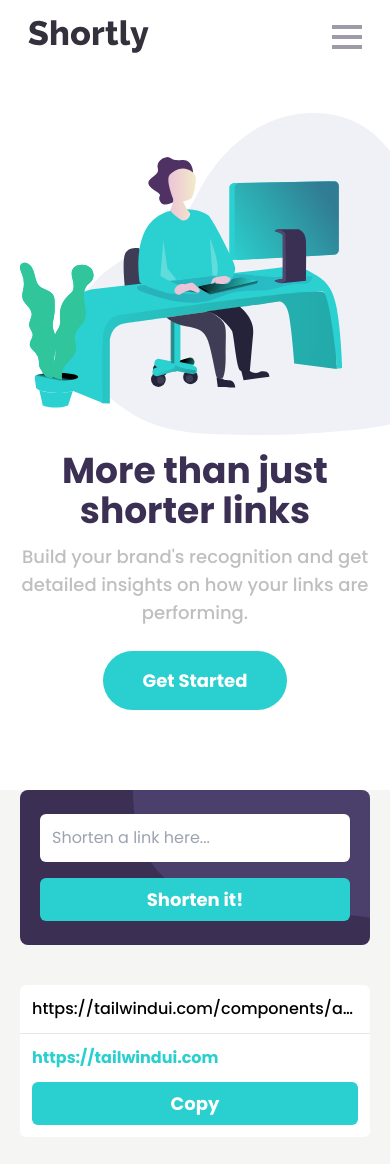
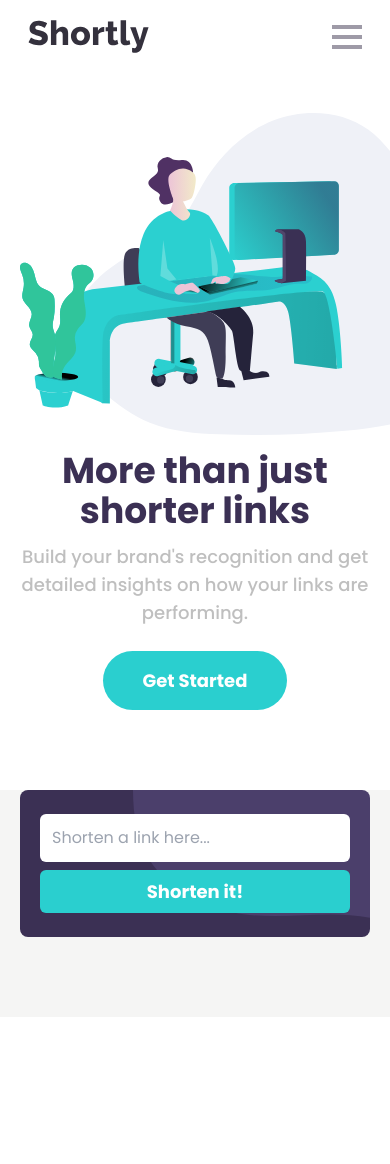
Before and after one commit to Kaspi-Chan/url-shortening-api-master, a React (Vite) app: page / in a window 390 px wide. Shown: the top 1164 px of the page. After the commit the page ends 1017 px from the top, so only its background shows below. Built offline with nearby package versions, Linux system fonts and the light colour scheme.

Commit message:
Implement link shortening via API call

```diff
--- a/src/components/LinkSection.jsx
+++ b/src/components/LinkSection.jsx
@@ -1,20 +1,43 @@
-import React from "react";
-import PrimaryButton from "./PrimaryButton";
+import { useState } from "react";
 import ShortenedLinkCard from "./ShortenedLinkCard";
+import LinkForm from "./linkForm";
 
 const LinkSection = () => {
+  const [url, setUrl] = useState("");
+  const [error, setError] = useState(null);
+  const [urlData, setUrlData] = useState([]);
+
+  const handleSubmit = async (event) => {
+    event.preventDefault();
+    setUrl(url);
+    setError(null);
+
+    if (!url) {
+      setError("Please add a link");
+      return;
+    }
+
+    try {
+      const response = await fetch(`https://tinyurl.com/api-create.php?url=${encodeURIComponent(url)}`);
+      const result = await response.text();
+      setUrlData((prevUrlData) => {
+        return (prevUrlData = [...prevUrlData, { url: url, shortUrl: result }]);
+      });
+      setUrl("");
+    } catch (err) {
+      setError("Failed to shorten URL");
+      console.error("Error:", err);
+    }
+  };
+
   return (
     <section className="container mx-auto md:px-7 2xl:px-20 px-5 bg-stone-100 pb-10">
-      <div className="mt-20 mb-10 px-5 py-6 lg:px-12 lg:py-12 rounded-lg gap-4 flex flex-col lg:flex-row justify-center lg:justify-stretch items-stretch bg-primary-violet bg-shorten-mobile lg:bg-shorten-desktop bg-no-repeat bg-right-top lg:bg-cover">
-        <input type="text" className="w-full rounded-md p-3 focus:outline-primary-cyan" placeholder="Shorten a link here..." />
-        <PrimaryButton size="rectangularBig" text="Shorten it!" />
-      </div>
-      <div>
-        <ShortenedLinkCard
-          defaultLink={"https://tailwindui.com/components/application-ui/forms/input-groups"}
-          shortLink={"https://tailwindui.com"}
-        />
-      </div>
+      <LinkForm url={url} setUrl={setUrl} onSubmit={handleSubmit} error={error} />
+      <ul className="flex flex-col gap-4">
+        {urlData.map((urlInfo, index) => {
+          return <ShortenedLinkCard key={index + url} url={urlInfo.url} shortUrl={urlInfo.shortUrl} />;
+        })}
+      </ul>
     </section>
   );
 };
--- a/src/components/PrimaryButton.jsx
+++ b/src/components/PrimaryButton.jsx
@@ -7,9 +7,10 @@ const buttonStyles = {
   rectangularBig: "py-2 px-8 rounded-md text-base",
 };
 
-const PrimaryButton = ({ size = "roundedSmall", text, onClick }) => {
+const PrimaryButton = ({ size = "roundedSmall", text, onClick, ...props }) => {
   return (
     <button
+      {...props}
       onClick={onClick}
       className={`text-white bg-primary-cyan hover:bg-primary-cyan-light font-bold whitespace-nowrap ${buttonStyles[size]}`}
     >
--- a/src/components/ShortenedLinkCard.jsx
+++ b/src/components/ShortenedLinkCard.jsx
@@ -1,17 +1,17 @@
 import React from "react";
 import PrimaryButton from "./PrimaryButton";
 
-const ShortenedLinkCard = ({ defaultLink, shortLink }) => {
+const ShortenedLinkCard = ({ url, shortUrl }) => {
   const overflowStyle = "whitespace-nowrap text-ellipsis overflow-hidden";
   return (
-    <div className="bg-white rounded-md lg:flex lg:items-center lg:justify-between lg:gap-6">
-      <div className={`p-3 lg:p-5 font-medium ${overflowStyle}`}>{defaultLink}</div>
+    <li className="bg-white rounded-md lg:flex lg:items-center lg:justify-between lg:gap-6">
+      <div className={`p-3 lg:p-5 font-medium ${overflowStyle}`}>{url}</div>
       <hr className="bg-stone-400 w-full lg:hidden" />
       <div className="p-3 lg:p-5 flex flex-col lg:flex-row gap-3 lg:gap-6 justify-stretch lg:items-center">
-        <div className={`text-primary-cyan font-bold ${overflowStyle}`}>{shortLink}</div>
+        <div className={`text-primary-cyan font-bold ${overflowStyle}`}>{shortUrl}</div>
         <PrimaryButton size="rectangularBig" text={"Copy"} />
       </div>
-    </div>
+    </li>
   );
 };
 
--- /dev/null
+++ b/src/components/linkForm.jsx
@@ -0,0 +1,23 @@
+import React from "react";
+import PrimaryButton from "./PrimaryButton";
+
+const LinkForm = ({ url, setUrl, error, onSubmit }) => {
+  return (
+    <form
+      onSubmit={onSubmit}
+      className="mt-20 mb-10 px-5 py-6 lg:px-12 lg:py-12 rounded-lg gap-2 lg:gap-4 flex flex-col lg:flex-row justify-center lg:justify-stretch items-stretch bg-primary-violet bg-shorten-mobile lg:bg-shorten-desktop bg-no-repeat bg-right-top lg:bg-cover relative"
+    >
+      <input
+        value={url}
+        type="text"
+        placeholder="Shorten a link here..."
+        onChange={(e) => setUrl(e.target.value)}
+        className={`w-full rounded-md p-3 focus:outline-primary-cyan ${error ? "border-2 border-secondary-red" : ""}`}
+      />
+      {error && <span className="text-secondary-red text-sm lg:absolute lg:bottom-5 mb-2 lg:mb-0 italic">{error}</span>}
+      <PrimaryButton size="rectangularBig" text="Shorten it!" type="submit" />
+    </form>
+  );
+};
+
+export default LinkForm;
```
